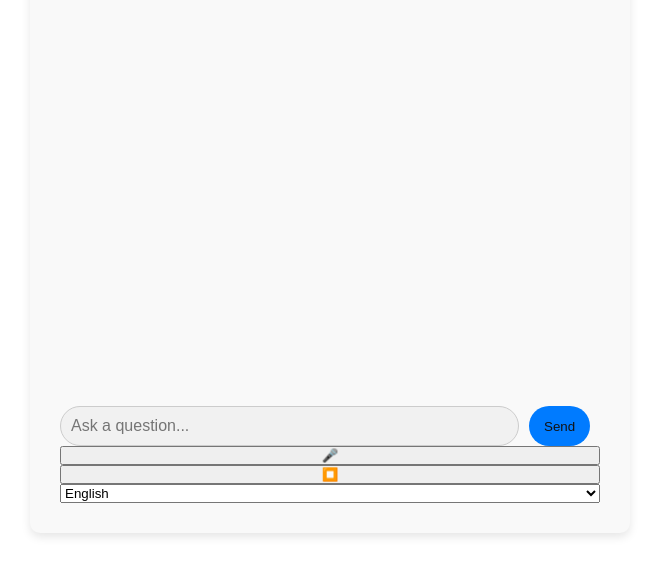
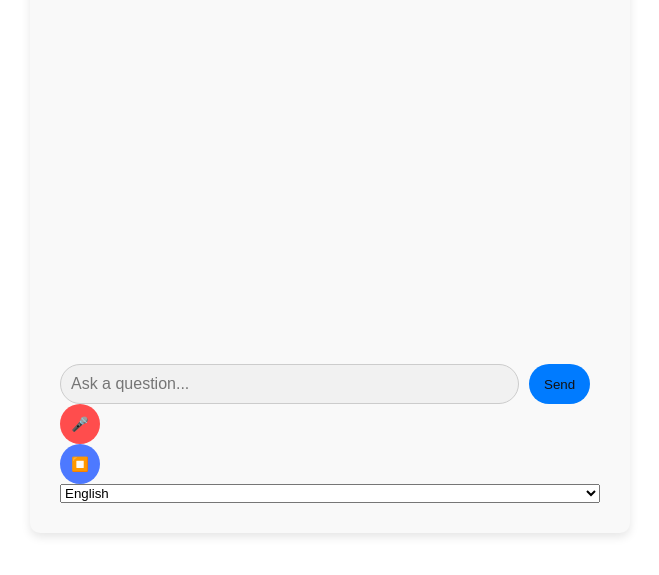
Before and after one commit to Harihkvent/ICSS, a plain HTML site: page index.html in a window 1280 px wide. Shown: the part 187-762 px from the top of the page, without its empty margins (310-969 px from the left). Drawn offline with Linux system fonts and the light colour scheme.

Commit message:
fix : add voice input and output

```diff
--- a/styles/styles.css
+++ b/styles/styles.css
@@ -226,3 +226,43 @@ body.dark-mode #user-input {
     padding: 15px;
   }
 }
+
+#mic-btn, #stop-btn {
+  font-size: 14px; /* Small text size */
+  padding: 6px 12px; /* Adjusted padding */
+  width: 40px; /* Consistent width */
+  height: 40px; /* Equal height for circular shape */
+  display: flex;
+  align-items: center;
+  justify-content: center;
+  border: none;
+  border-radius: 50%; /* Circular button like ChatGPT */
+  cursor: pointer;
+  transition: background 0.3s, transform 0.2s;
+}
+
+#mic-btn {
+  background-color: #ff4d4d;
+  color: white;
+}
+
+#mic-btn:hover {
+  background-color: #ff1a1a;
+}
+
+#mic-btn:active {
+  transform: scale(0.95);
+}
+
+#stop-btn {
+  background-color: #4d79ff;
+  color: white;
+}
+
+#stop-btn:hover {
+  background-color: #1a53ff;
+}
+
+#stop-btn:active {
+  transform: scale(0.95);
+}
```
